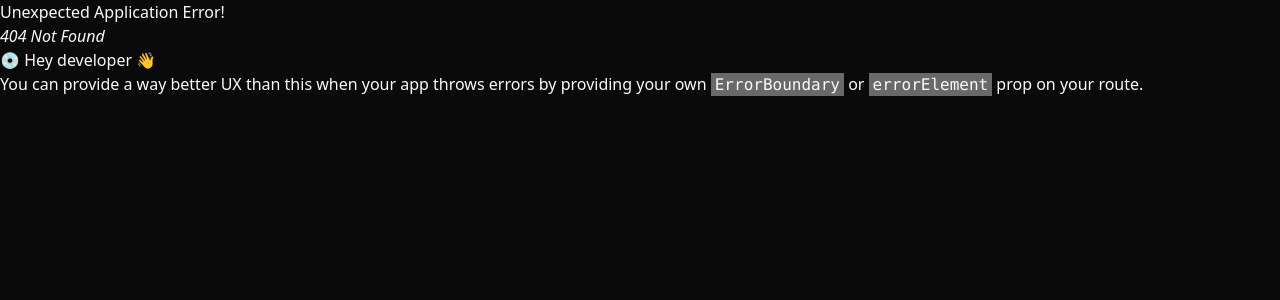
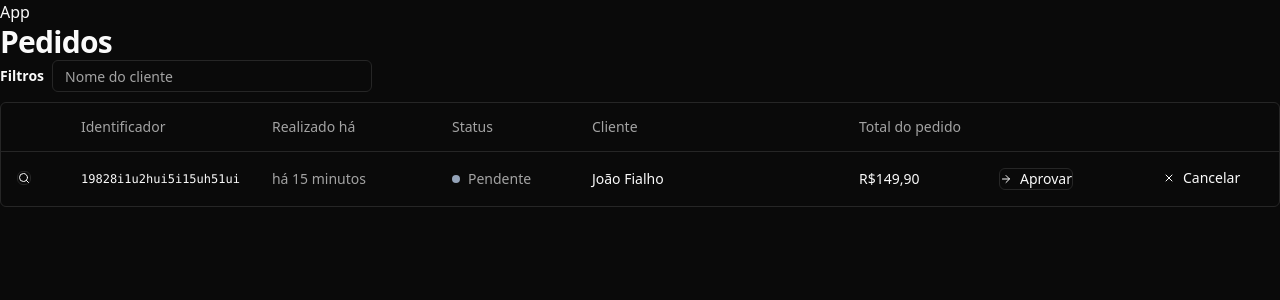
Before and after one commit to JupiterCoffeee/desafio04, a React (Vite) app: page /orders in a window 1280 px wide. Before the commit this address had no page. Shown: the top 300 px of the page. Built offline with nearby package versions, Linux system fonts and the light colour scheme.

Commit message:
Orders page created and configurated

```diff
--- /dev/null
+++ b/src/pages/app/orders/orders.tsx
@@ -0,0 +1,85 @@
+import { ArrowRight, Search, X } from 'lucide-react'
+import { Helmet } from 'react-helmet-async'
+
+import { Button } from '@/components/ui/button'
+import { Input } from '@/components/ui/input'
+import {
+  Table,
+  TableBody,
+  TableCell,
+  TableHead,
+  TableHeader,
+  TableRow,
+} from '@/components/ui/table'
+
+export function Orders() {
+  return (
+    <>
+      <Helmet title="Pedidos" />
+      <div className="flex flex-col gap-4">
+        <h1 className="text-3xl font-bold tracking-tight">Pedidos</h1>
+      </div>
+      <div className="space-y-2.5">
+        <form className="flex items-center gap-2">
+          <span className="text-sm font-semibold">Filtros</span>
+          <Input placeholder="Nome do cliente" className="h-8 w-[320px]" />
+        </form>
+
+        <div className="rounded-md border">
+          <Table>
+            <TableHeader>
+              <TableRow>
+                <TableHead className="w-[64px]"></TableHead>
+                <TableHead className="w-[140px]">Identificador</TableHead>
+                <TableHead className="w-[180px]">Realizado há</TableHead>
+                <TableHead className="w-[140px]">Status</TableHead>
+                <TableHead>Cliente</TableHead>
+                <TableHead className="w-[140px]">Total do pedido</TableHead>
+                <TableHead className="w-[164px]"></TableHead>
+                <TableHead className="w-[132px]"></TableHead>
+              </TableRow>
+            </TableHeader>
+            <TableBody>
+              <TableRow>
+                <TableCell>
+                  <Button variant="outline" size="xs">
+                    <Search className="h-3 w-3" />
+                    <span className="sr-only">Detalhes do pedido</span>
+                  </Button>
+                </TableCell>
+                <TableCell className="font-mono text-xs font-medium">
+                  19828i1u2hui5i15uh51ui
+                </TableCell>
+                <TableCell className="text-muted-foreground">
+                  há 15 minutos
+                </TableCell>
+                <TableCell>
+                  <div className="flex items-center gap-2">
+                    <span className="h-2 w-2 rounded-full bg-slate-400" />
+                    <span className="font-medium text-muted-foreground">
+                      Pendente
+                    </span>
+                  </div>
+                </TableCell>
+                <TableCell className="font-medium">João Fialho</TableCell>
+                <TableCell className="font-medium">R$149,90</TableCell>
+                <TableCell>
+                  <Button variant="outline" size="xs">
+                    <ArrowRight className="mr-2 h-3 w-3" />
+                    Aprovar
+                  </Button>
+                </TableCell>
+                <TableCell>
+                  <Button variant="ghost" size="xs">
+                    <X className="mr-2 h-3 w-3" />
+                    Cancelar
+                  </Button>
+                </TableCell>
+              </TableRow>
+            </TableBody>
+          </Table>
+        </div>
+      </div>
+    </>
+  )
+}
--- a/src/routes.tsx
+++ b/src/routes.tsx
@@ -3,6 +3,7 @@
 import { AppLayout } from './pages/_layouts/app'
 import { AuthLayout } from './pages/_layouts/auth'
 import { Dashboard } from './pages/app/dashboard'
+import { Orders } from './pages/app/orders/orders'
 import { SignIn } from './pages/auth/sign-in'
 import { SignUp } from './pages/auth/sign-up'
 
@@ -10,7 +11,10 @@
   {
     path: '/',
     element: <AppLayout />,
-    children: [{ path: '/', element: <Dashboard /> }],
+    children: [
+      { path: '/', element: <Dashboard /> },
+      { path: '/orders', element: <Orders /> },
+    ],
   },
   {
     path: '/',
```
